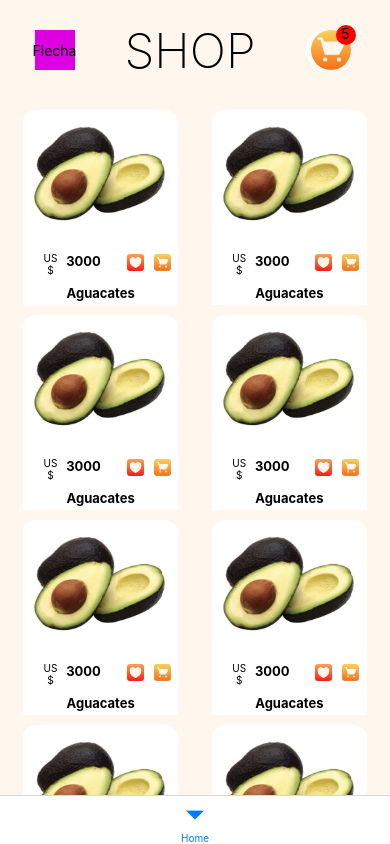
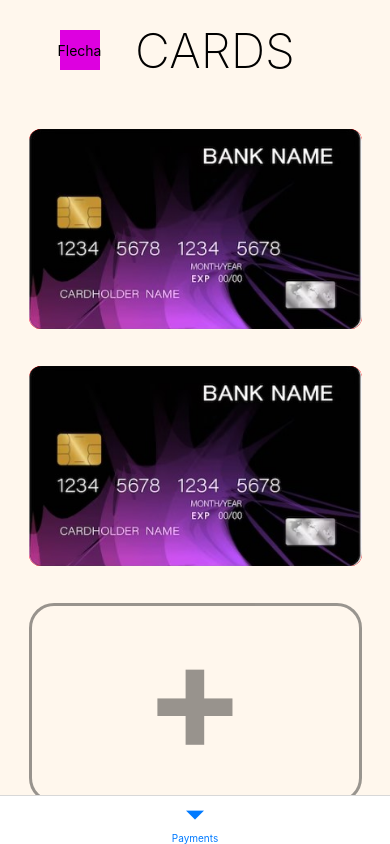
Before and after one commit to CumTech/CumTech-E-Commerce, a React Native app: screen /Payments in a window 390 px wide. Built offline with nearby package versions, Linux system fonts and the light colour scheme.

Commit message:
añadiendo la screen de payment

```diff
--- /dev/null
+++ b/src/components/Payments/PaymentsAgregar.js
@@ -0,0 +1,13 @@
+import { View, Text, StyleSheet, Image, ImageBackground } from 'react-native';
+import React from 'react';
+import styles from './PaymentsStyles';
+
+const PaymentsCardsagregar = () => {
+  return (
+    <View style={styles.tarjetasAgregar}>
+    <Text style={{fontSize:150, textAlign:'center', alignContent:'center',fontWeight: 'bold'}}>+</Text>
+    </View>
+  )
+}
+
+export default PaymentsCardsagregar;
--- /dev/null
+++ b/src/components/Payments/PaymentsCards.js
@@ -0,0 +1,16 @@
+import { View, Text, StyleSheet, Image } from 'react-native'
+import React from 'react'
+import styles from './PaymentsStyles'
+
+const PaymentsCards = () => {
+  return (
+    <View style={styles.tarjetas}>
+      <Image
+        style={styles.tarjetasI}
+        source={require("../../../assets/images/tarjeta.jpg")}
+      />
+    </View>
+  )
+}
+
+export default PaymentsCards;
--- /dev/null
+++ b/src/components/Payments/PaymentsStyles.js
@@ -0,0 +1,86 @@
+const styles = {
+    //Estilos para agregar las targetas
+    tarjetasAgregar:{
+        width: '90%',
+        height: 200,
+        margin: '5%',
+        borderRadius: 25,
+        borderColor: "black",
+        borderWidth: 3,
+        opacity: 0.4,
+      },
+      //fin de los estilos
+      //Estilos le las tarjetas agregadas
+      tarjetas:{
+        width: '90%',
+        height: 200,
+        backgroundColor: 'red',
+        margin: '5%',
+        borderRadius: 12,
+      },
+      tarjetasI:{
+        width: '100%',
+        height: '100%',
+        backgroundColor: 'red',
+        borderRadius: 12,
+      },
+      //Fin de los estilos
+      contenedorscroll: {
+        flexDirection: 'row',
+        flexWrap: 'wrap',
+        justifyContent: 'space-between',
+        paddingHorizontal: 10,
+        paddingTop: 10,
+        paddingBottom: 50, // Para que la ScrollView tenga un espacio inferior para hacer scroll
+        backgroundColor: '#FFF7ED',
+      },
+      //Estilos de la pagina principal (PaymentsScreen)
+      Head: {
+        height: 100,
+        backgroundColor: '#FFF7ED',
+        flexDirection: 'row',
+        justifyContent : 'center',
+        alignContent: 'center',
+        alignItems: 'center',
+        },
+      Flecha:{
+        width: 40,
+        height: 40,
+        backgroundColor: '#DD00E0',
+        justifyContent : 'center',
+        alignContent: 'center',
+        alignItems: 'center',
+        },
+      Logotipo:{
+        margin: 5,
+        width: 221,
+        height: 80,
+        backgroundColor: '#FFF7ED',
+        justifyContent : 'center',
+        alignContent: 'center',
+        alignItems: 'center',
+        },
+      Carrito:{
+        borderRadius: 150,
+        width: 40,
+        height: 40,
+        backgroundColor: 'white',
+        justifyContent : 'center',
+        alignContent: 'center',
+        alignItems: 'center',
+        marginRight:-10,
+        },
+      contadorcarrito:{
+        width: 20,
+        height: 20,
+        marginTop:-30,
+        backgroundColor: 'red',
+        alignContent: 'center',
+        alignItems: 'center',
+        borderRadius: 150,
+
+        },
+        //Fin de los estilos
+};
+
+export default styles;
--- a/src/navigation/NavigationTab.js
+++ b/src/navigation/NavigationTab.js
@@ -2,6 +2,7 @@ import React from 'react';
 import { createBottomTabNavigator } from "@react-navigation/bottom-tabs";
 import TestScreen from '../screens/TestScreen';
 import HomeScreen from '../screens/HomeScreen'
+import PaymentsScreen from '../screens/PaymentsScreen';
 
 const Tab = createBottomTabNavigator();
 
@@ -9,7 +10,7 @@ export default function NavigationStack() {
   return (
     <Tab.Navigator
     screenOptions={{ headerShown: false}}>
-        <Tab.Screen name="Home" component={HomeScreen} />
+        <Tab.Screen name="Payments" component={PaymentsScreen} />
     </Tab.Navigator>
   );
 }
--- a/src/screens/HomeScreen.js
+++ b/src/screens/HomeScreen.js
@@ -23,7 +23,7 @@ export default function App() {
           />
           </TouchableOpacity>
         </View>
-          <View style={styles.contadorcarrito}>
+        <View style={styles.contadorcarrito}>
               <Text>5</Text>
         </View>
       </View>
--- /dev/null
+++ b/src/screens/PaymentsScreen.js
@@ -0,0 +1,30 @@
+import 'react-native-gesture-handler';
+import React from 'react';
+import { View, Text, SafeAreaView, StyleSheet, Image, TouchableOpacity, ScrollView } from 'react-native';
+import SafeViewAndroid from '../components/SafeViewAndroid';
+import  PaymentCards  from '../components/Payments/PaymentsCards';
+import  PaymentCardsagregar  from '../components/Payments/PaymentsAgregar';
+import styles from '../components/Payments/PaymentsStyles';
+
+export default function PaymentsScreen() {
+  return (
+    <SafeAreaView style={SafeViewAndroid.AndroidSafeArea}>
+      <View style={styles.Head}>
+        <View style={styles.Flecha}>
+          <TouchableOpacity style={styles.button} onPress={console.log('boton pusheado')}>
+          <Text>Flecha</Text>
+          </TouchableOpacity>
+          </View>
+        <View style={styles.Logotipo}><Text style={{fontSize: 48, fontWeight: 'bold', fontWeight: '250'}}>CARDS</Text></View>
+
+      </View>
+      <ScrollView>
+        <View style={styles.contenedorscroll}>
+          <PaymentCards/>
+          <PaymentCards/>
+          <PaymentCardsagregar/>
+        </View>
+    </ScrollView>
+      </SafeAreaView>
+  );
+}
```
Also changed, not shown: assets/images/tarjeta.jpg (added).
